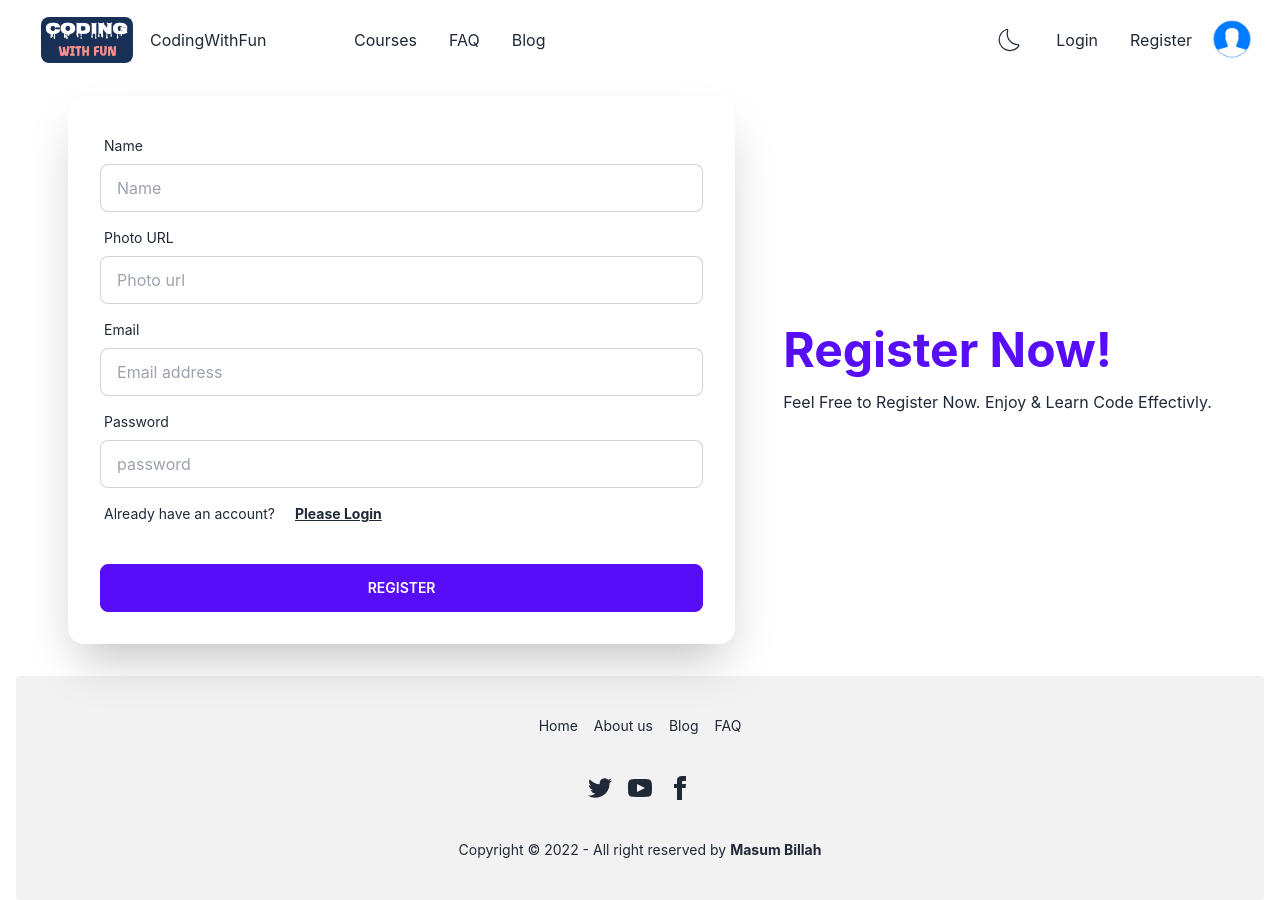
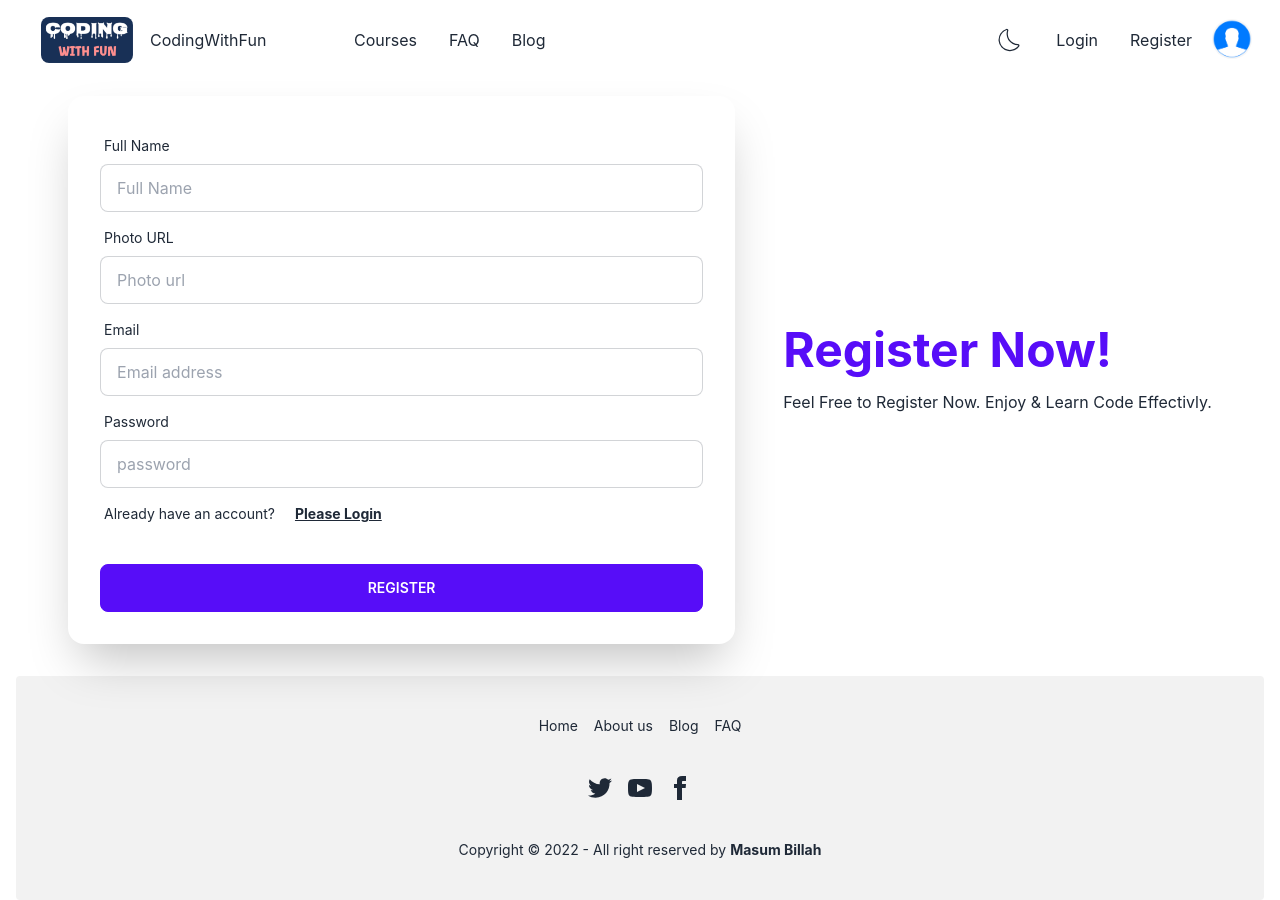
Before and after one commit to masumbillah360/coding-with-fun-client, a React (Create React App) app: page /register in a window 1280 px wide. Built offline with nearby package versions, Linux system fonts and the light colour scheme; no server answers.

Commit message:
update placeholder text and blog margin

```diff
--- a/src/components/Blogs/Blogs.js
+++ b/src/components/Blogs/Blogs.js
@@ -3,7 +3,7 @@ import React from 'react';
 const Blogs = () => {
     return (
       <div>
-        <div className="hero bg-base-100 my-5">
+        <div className="hero bg-base-100 my-12">
           <div className="grid grid-cols-8 justify-center items-center gap-5">
             <img
               src="https://developer.mozilla.org/en-US/docs/Web/HTTP/CORS/cors_principle.png"
@@ -28,7 +28,7 @@ const Blogs = () => {
           </div>
         </div>
 
-        <div className="bg-base-100 my-5">
+        <div className="bg-base-100 mt-14">
           <div className="grid grid-cols-8 justify-center items-center gap-5">
             <div className="col-span-8 md:col-span-5">
               <div>
@@ -60,7 +60,7 @@ const Blogs = () => {
             />
           </div>
         </div>
-        <div className="hero bg-base-100 my-5">
+        <div className="hero bg-base-100 mt-14">
           <div className="grid grid-cols-8 justify-center items-center gap-5">
             <img
               src="https://global-uploads.webflow.com/618fa90c201104b94458e1fb/6329be0175bf4fa87f03a7b9_Protected-Routes-and-Authentication-How-to-create-Protected-Routes-in-React-App_OG-Image.jpg"
@@ -87,7 +87,7 @@ const Blogs = () => {
           </div>
         </div>
 
-        <div className="hero bg-base-100 my-5">
+        <div className="hero bg-base-100 mt-14">
           <div className="grid grid-cols-8 justify-center items-center gap-5">
             <div className="col-span-8 md:col-span-5">
               <h1 className="text-3xl font-bold">
--- a/src/components/Register/Register.js
+++ b/src/components/Register/Register.js
@@ -49,12 +49,12 @@ const Register = () => {
             <form onSubmit={handleSubmit} className="card-body">
               <div className="form-control">
                 <label className="label">
-                  <span className="label-text">Name</span>
+                  <span className="label-text">Full Name</span>
                 </label>
                 <input
                   name="name"
                   type="text"
-                  placeholder="Name"
+                  placeholder="Full Name"
                   required
                   className="input input-bordered"
                 />
```
